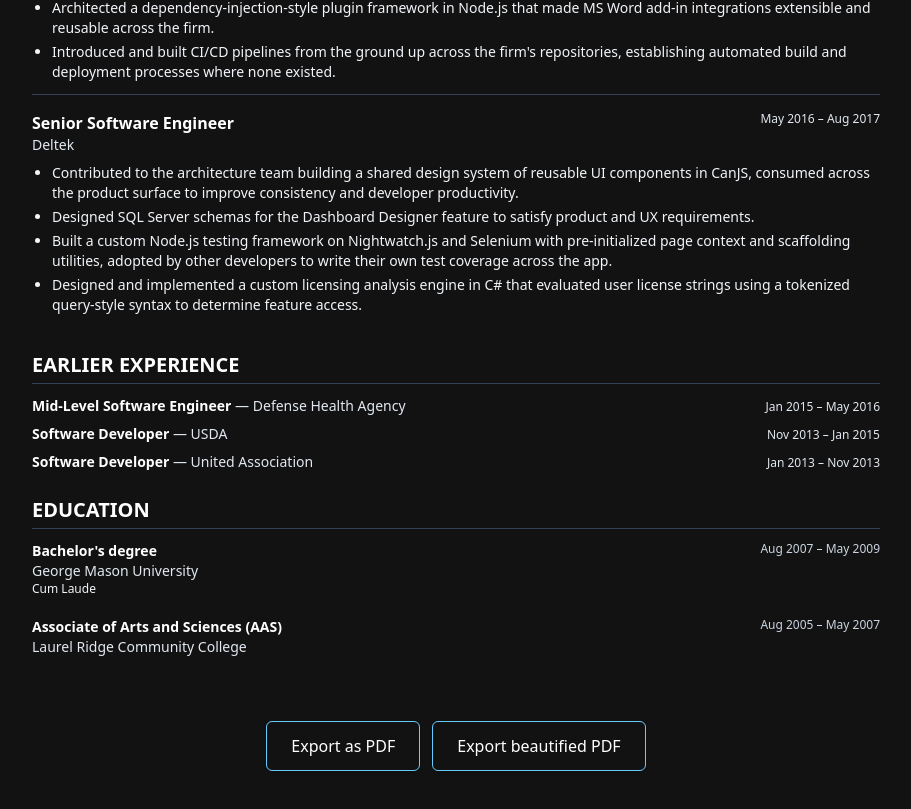
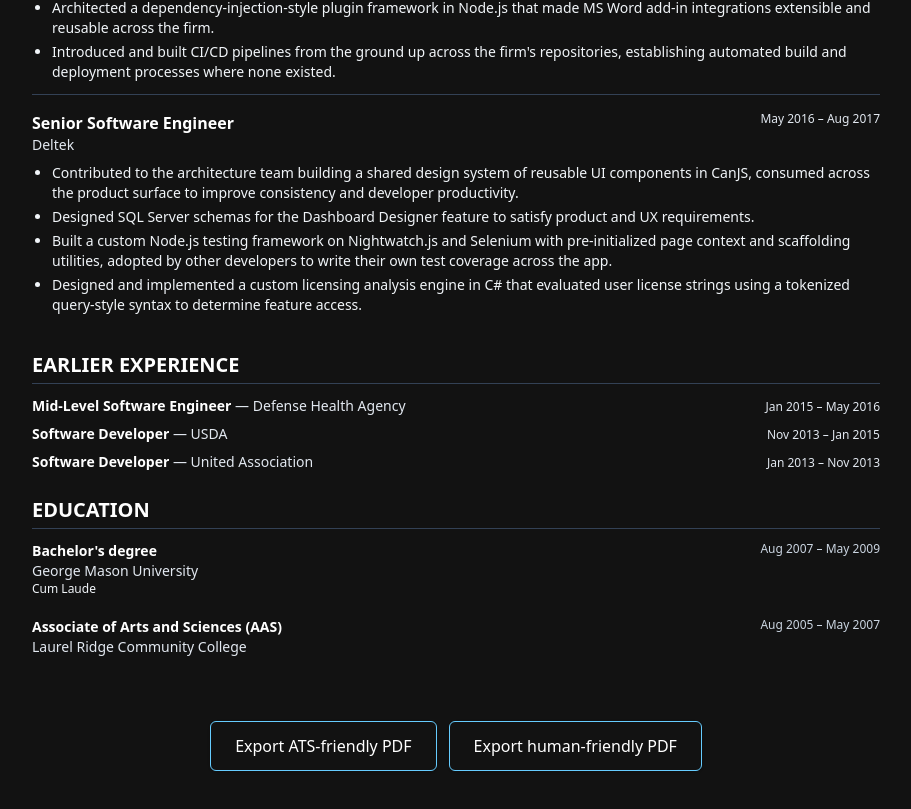
Before and after one commit to JacobHeater/jacobheater.github.io, a Next.js app: page /about/resume in a window 1280 px wide. Shown: the part 2861-3670 px from the top of the page, without its empty margins (184-1095 px from the left). Built offline with nearby package versions, Linux system fonts and the light colour scheme; a web font is replaced by a local one.

Commit message:
Update PDF export button labels for clarity

```diff
--- a/src/app/about/resume/page.tsx
+++ b/src/app/about/resume/page.tsx
@@ -223,13 +223,13 @@ function ResumePageContent() {
           className="no-print"
           onClick={exportToPdf}
           disabled={exporting}>
-          {exporting ? 'Generating PDF...' : 'Export as PDF'}
+          {exporting ? 'Generating PDF...' : 'Export ATS-friendly PDF'}
         </Button>
         <Button
           className="no-print ml-3"
           onClick={exportBeautifiedPdf}
           disabled={exportingBeautified}>
-          {exportingBeautified ? 'Generating PDF...' : 'Export beautified PDF'}
+          {exportingBeautified ? 'Generating PDF...' : 'Export human-friendly PDF'}
         </Button>
       </div>
     </>
```
